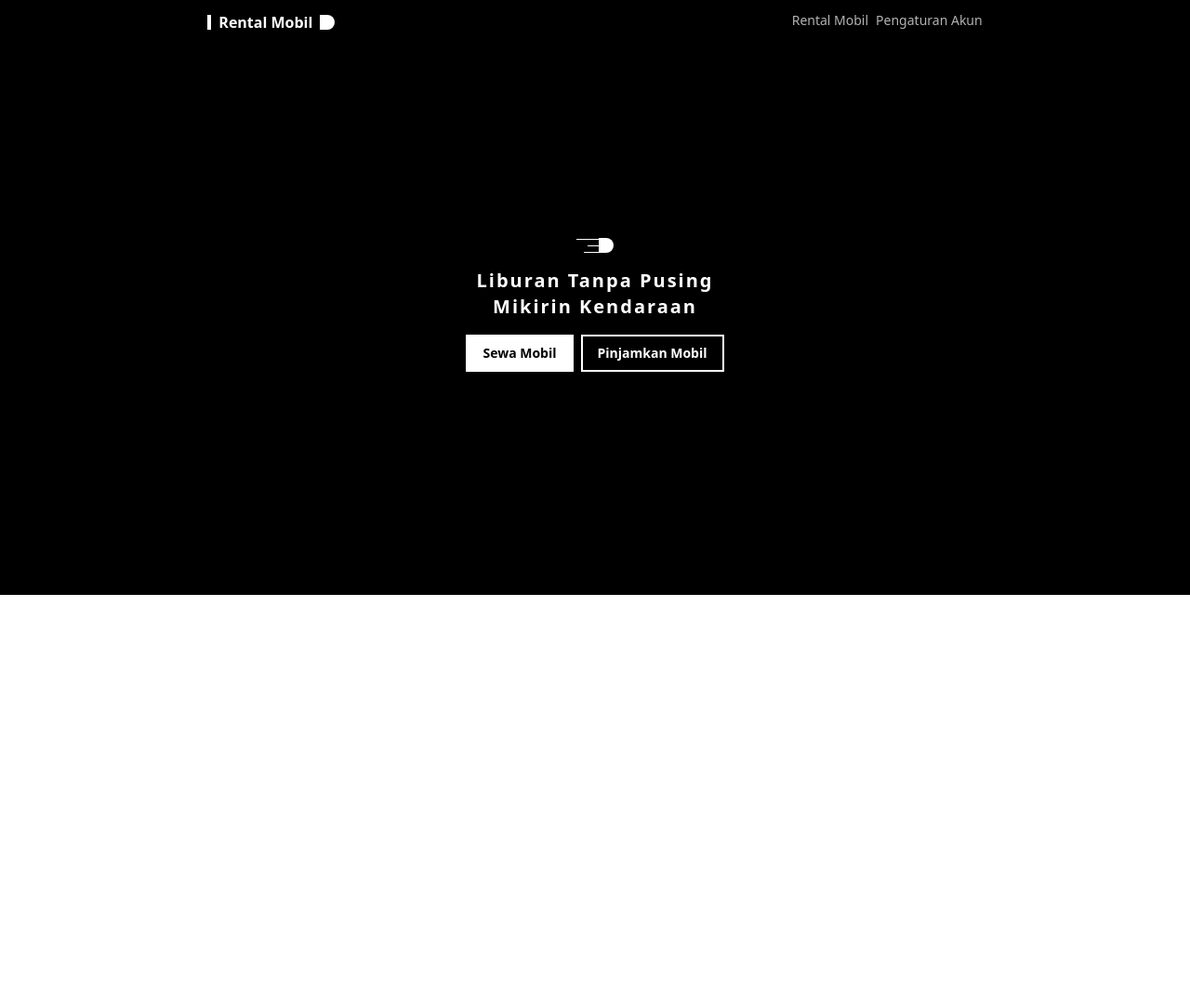
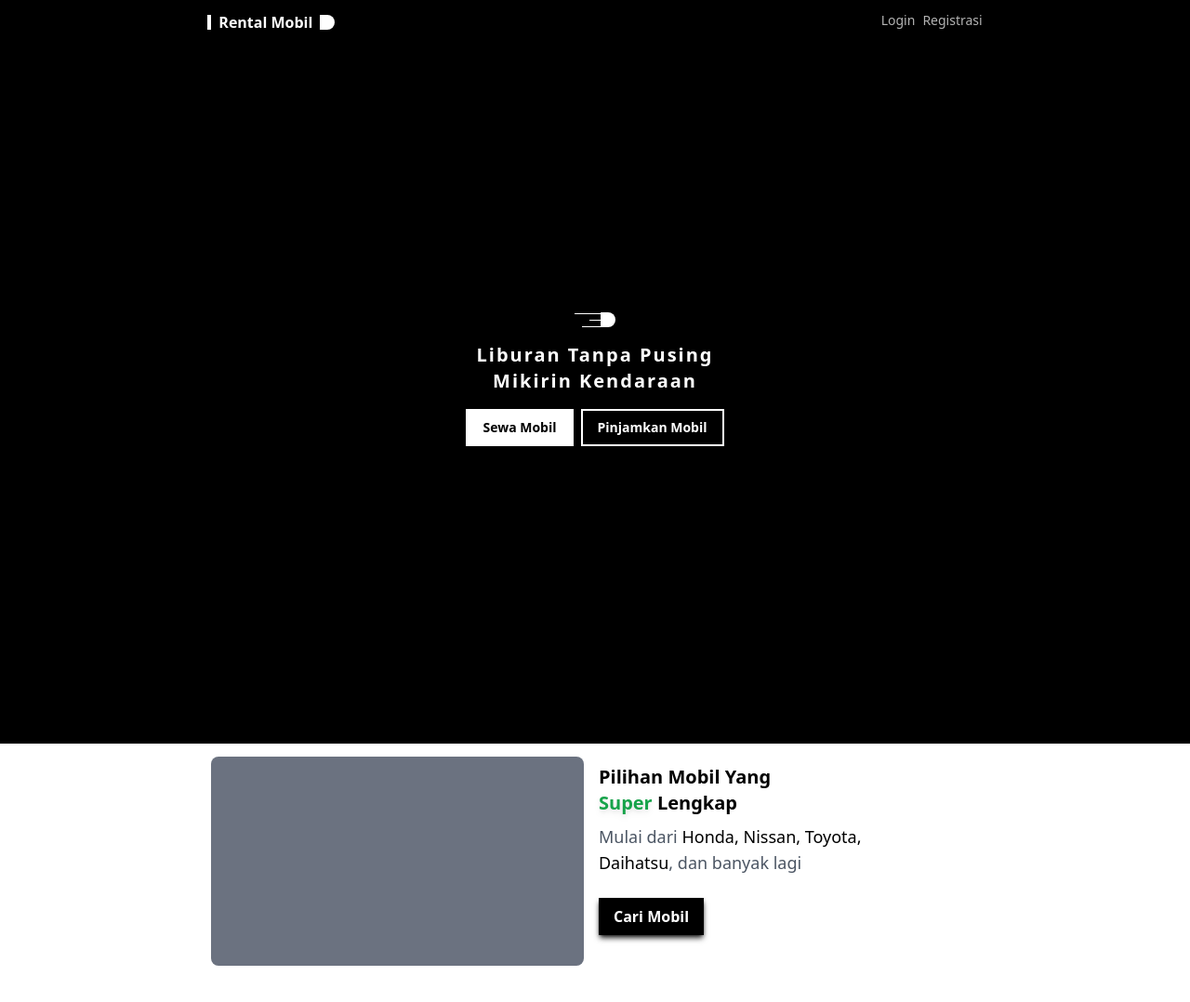
Before and after one commit to AdiCahyaSaputra/rental-mobil-fe, a Next.js app: page / in a window 1280 px wide. Shown: the top 1078 px of the page at 93% size. Before the commit the page ends 800 px from the top, so only its background shows below. Built offline with nearby package versions, Linux system fonts and the light colour scheme.

Commit message:
service section

```diff
--- /dev/null
+++ b/components/reusable/Logo.tsx
@@ -0,0 +1,19 @@
+const Logo: React.FC = () => {
+  return (
+
+    <div className="my-4 -space-x-1 flex items-center">
+
+      <div className="space-y-1.5 flex flex-col items-end">
+        <div className="w-8 h-px bg-white"></div>
+        <div className="w-4 h-px bg-white"></div>
+        <div className="w-6 h-px bg-white"></div>
+      </div>
+
+      <div className="w-4 aspect-square bg-white rounded-r-lg rounded-b-sm rounded-l-none"></div>
+
+    </div>
+
+  )
+}
+
+export default Logo
--- a/components/reusable/Navbar.tsx
+++ b/components/reusable/Navbar.tsx
@@ -1,7 +1,18 @@
+// Lib
+import { useRouter } from "next/router"
+import { useState } from 'react'
+import NavItem from "lib/interface/NavItem"
+
+// Components
 import Container from "components/reusable/Container"
-import { useState } from 'react'
 
-const Navbar: React.FC = () => {
+type Props = {
+  navItems: NavItem[]
+}
+
+const Navbar: React.FC<Props> = ({ navItems }) => {
+
+  const router = useRouter()
   const [active, setActive] = useState(false)
 
   return (
@@ -9,6 +20,7 @@ const Navbar: React.FC = () => {
       <nav className='bg-black p-1.5 text-white fixed top-0 z-10 w-full'>
         <Container>
           <div className='flex justify-between'>
+
             <div className='flex space-x-2 items-center'>
               <div className='w-1 py-2 bg-white'></div>
               <h1 className='font-bold'>Rental Mobil</h1>
@@ -16,8 +28,9 @@ const Navbar: React.FC = () => {
             </div>
 
             <div className={`z-20 text-sm text-white/70 p-4 md:p-0 fixed inset-y-0 ${active ? 'right-0' : '-right-full'} w-6/12 md:w-max md:static bg-black md:bg-transparent flex flex-col md:flex-row space-y-2 md:space-x-2 md:space-y-0`}>
-              <a className='hover:text-white'>Rental Mobil</a>
-              <a className='hover:text-white'>Pengaturan Akun</a>
+              {navItems.map((navItem, index) => (
+                <a key={index} onClick={() => router.push(navItem.link)} className='hover:text-white'>{navItem.name}</a>
+              ))}
             </div>
 
             <button onClick={() => setActive(!active)} className='justify-center space-y-1.5 flex flex-col items-end md:hidden'>
@@ -25,9 +38,10 @@ const Navbar: React.FC = () => {
               <div className='w-3 h-px bg-white'></div>
               <div className='w-4 h-px bg-white'></div>
             </button>
+
           </div>
         </Container>
-        <div onClick={() => setActive(!active)} className={`${active ? 'block' : 'hidden'} fixed inset-0 bg-black/70 z-10`}></div>
+        <div onClick={() => setActive(!active)} className={`${active ? 'block' : 'hidden'} fixed inset-0 bg-black/40 z-10`}></div>
       </nav>
     </>
   )
--- a/components/section/HeroSection.tsx
+++ b/components/section/HeroSection.tsx
@@ -1,22 +1,21 @@
+import Logo from "components/reusable/Logo"
+
 const HeroSection: React.FC = () => {
   return (
-    <section className='flex-col flex justify-center items-center min-h-[80vh] bg-black text-white'>
-      <div className="my-4 flex items-center">
-        <div className="space-y-1.5 flex flex-col items-end">
-          <div className="w-6 h-px bg-white"></div>
-          <div className="w-3 h-px bg-white"></div>
-          <div className="w-4 h-px bg-white"></div>
+    <section className='flex-col flex justify-center items-center min-h-screen bg-black text-white'>
+
+      <Logo />
+
+      <div className="flex flex-col items-center w-10/12">
+
+        <h1 className="text-center tracking-widest font-bold text-xl">Liburan Tanpa Pusing <br />Mikirin Kendaraan</h1>
+        <div className="flex items-center space-x-2">
+          <button className="hover:shadow-lg hover:shadow-green-600/60 hover:border-green-600 hover:bg-green-600 hover:text-white w-max text-sm mt-4 py-2 px-4 bg-white text-black font-bold border-2 border-white">Sewa Mobil</button>
+          <button className="hover:shadow-lg hover:shadow-green-600/60 hover:border-green-600 w-max text-sm mt-4 py-2 px-4 bg-transparent border-2 border-white text-white font-bold">Pinjamkan Mobil</button>
         </div>
 
-        <div className="w-4 aspect-square bg-white rounded-r-lg rounded-b-sm rounded-l-none"></div>
       </div>
-      <div className="flex flex-col items-center w-10/12">
-        <h1 className="text-center tracking-widest font-bold text-xl">Liburan Tanpa Pusing <br />Mikirin Kendaraan</h1>
-        <div className="flex items-center space-x-2">
-          <button className="w-max text-sm mt-4 py-2 px-4 bg-white text-black font-bold border-2 border-white">Sewa Mobil</button>
-          <button className="w-max text-sm mt-4 py-2 px-4 bg-transparent border-2 border-white text-white font-bold">Pinjamkan Mobil</button>
-        </div>
-      </div>
+
     </section>
   )
 }
--- /dev/null
+++ b/components/section/ServiceSection.tsx
@@ -0,0 +1,36 @@
+import Container from "components/reusable/Container"
+
+const ServiceSection: React.FC = () => {
+
+  return (
+    <section className="min-h-screen">
+
+      <Container>
+        <div className="grid grid-cols-12 md:gap-2">
+
+          <div className="p-2 col-span-12 md:col-span-6">
+            <div className="rounded-lg aspect-video bg-gray-500"></div>
+          </div>
+
+          <div className="col-span-12 md:col-span-6">
+            <h1 className="md:text-left text-center mt-4 mb-2 text-xl text-black font-bold">
+              Pilihan Mobil Yang <br /><span className="text-green-600 drop-shadow-md">Super</span> Lengkap
+            </h1>
+            <p className="text-center md:text-left w-10/12 mx-auto md:m-0 text-lg text-gray-600 font-light">
+              Mulai dari <span className="font-normal text-black">Honda, Nissan, Toyota, Daihatsu</span>, dan banyak lagi
+            </p>
+            <div className="flex justify-center md:justify-start">
+              <button className="text-white hover:text-white/80 mt-6 py-2 px-4 shadow-md shadow-black/80 bg-black">
+                <span className="font-bold">Cari Mobil</span>
+              </button>
+            </div>
+          </div>
+
+        </div>
+      </Container>
+
+    </section>
+  )
+}
+
+export default ServiceSection
--- /dev/null
+++ b/lib/interface/NavItem.ts
@@ -0,0 +1,4 @@
+export default interface NavItem {
+  name: string,
+  link: string
+}
--- a/pages/index.tsx
+++ b/pages/index.tsx
@@ -1,15 +1,27 @@
+// lib
 import type { NextPage } from 'next'
+import NavItem from 'lib/interface/NavItem'
 
 // components
 import Navbar from 'components/reusable/Navbar'
 import HeroSection from 'components/section/HeroSection'
+import ServiceSection from 'components/section/ServiceSection'
 
 const Home: NextPage = () => {
+
+  const navItems: NavItem[] = [
+    { link: '/login', name: 'Login' },
+    { link: '/register', name: 'Registrasi' },
+  ]
+
   return (
-    <>
-      <Navbar />
+    <main className='select-none no-scrollbar'>
+
+      <Navbar navItems={navItems} />
       <HeroSection />
-    </>
+      <ServiceSection />
+
+    </main>
   )
 }
 
```
Also changed, not shown: 1 other file (tests, documents, lock files or other folders).
